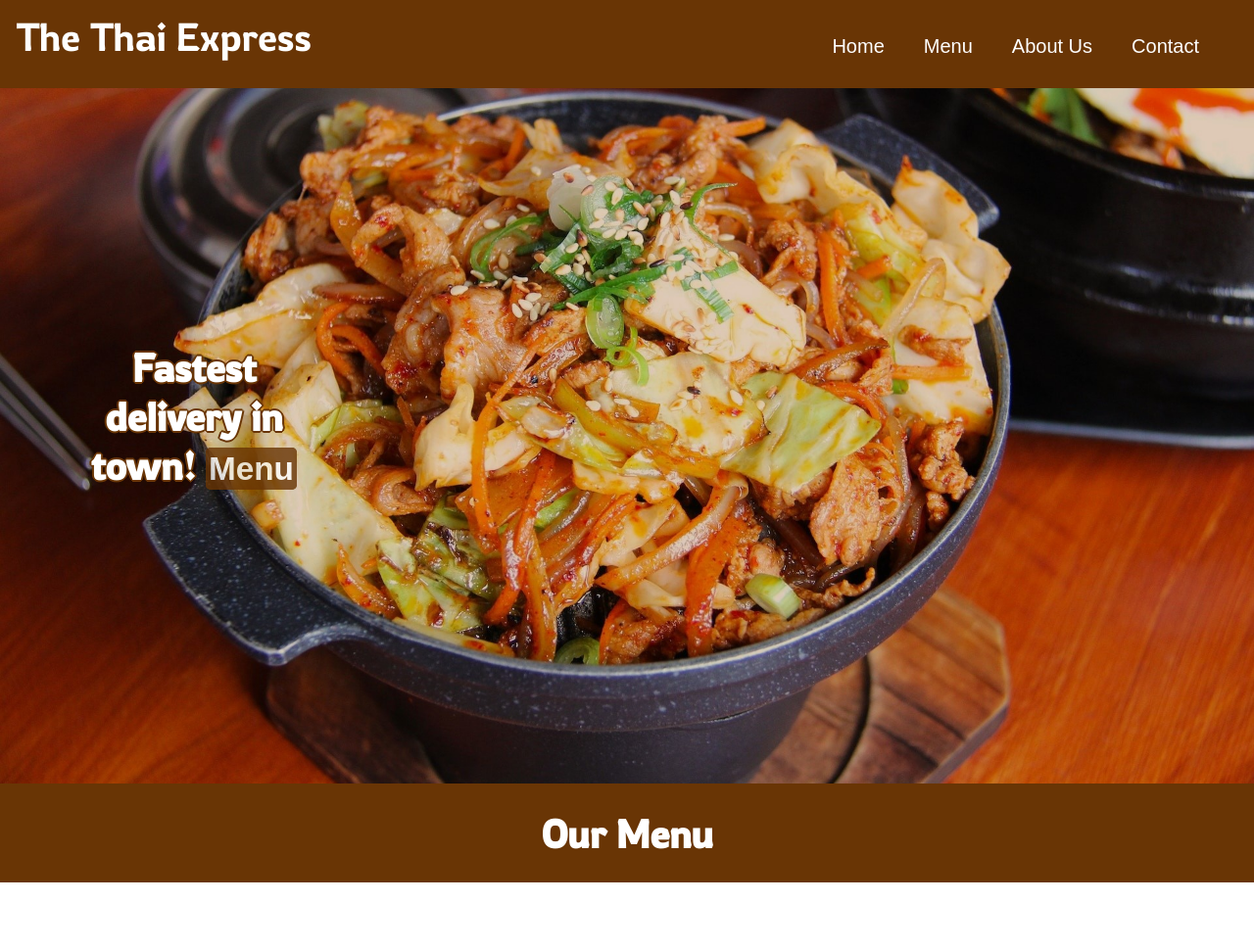
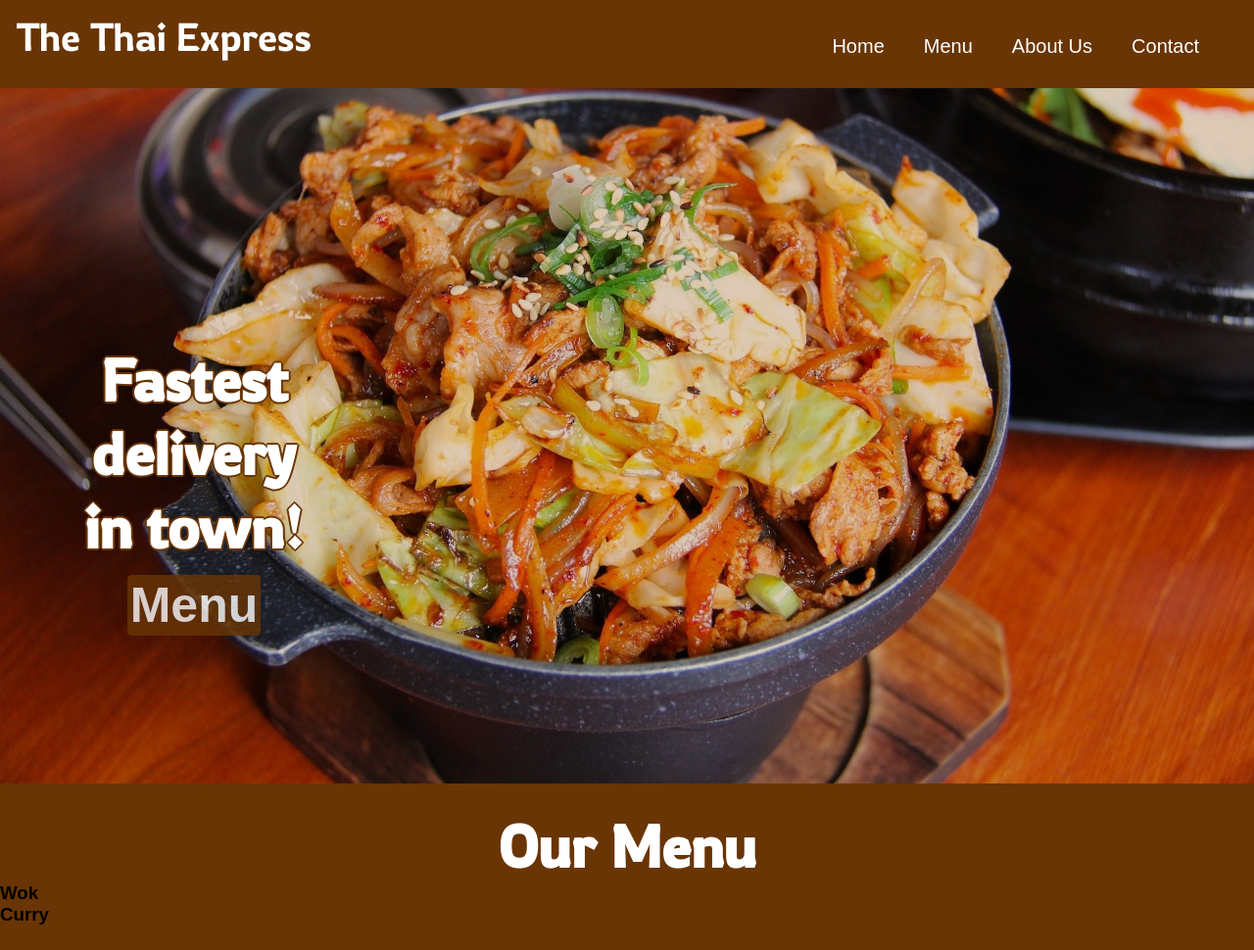
Before and after one commit to hannes-h98/parma-pizza-pasta, a plain HTML site: page index.html in a window 1280 px wide. Shown: the whole page at 98% size. Before the commit the page ends 901 px from the top, so only its background shows below. Drawn offline with Linux system fonts and the light colour scheme.

Commit message:
Change tagline and menu font-size

```diff
--- a/assets/css/style.css
+++ b/assets/css/style.css
@@ -78,7 +78,7 @@ a:hover {
 
 #hero {
     width: 20vw;
-    height: 10vh;
+    height: 25vh;
     padding-top: 350px;
     padding-left: 70px;
     font-size: 40px;
@@ -104,7 +104,7 @@ a:hover {
 
  /* menu section */
 
- #menu {
+ #menu-container {
     display: block;
     width: 100vw;
     height: auto;
@@ -115,7 +115,11 @@ a:hover {
 
  div > h1 {
     text-align: center;
-    font-size: 40px;
+    font-size: 60px;
     font-family: rowdies, Helvetica, sans-serif;
     color: white;
  }
+
+ #wook-menu {
+
+ }
--- a/index.html
+++ b/index.html
@@ -52,9 +52,16 @@
     </Section>
 
     <section>
-        <div id="menu">
+        <div id="menu-container">
             <h1>Our Menu</h1>
+            <div id="wok-menu">
+                <h3>Wok</h3>
+            </div>
+            <div id="curry-menu">
+                <h3>Curry</h3>
+            </div>
         </div>
+
     </section>
 </body>
 
```
